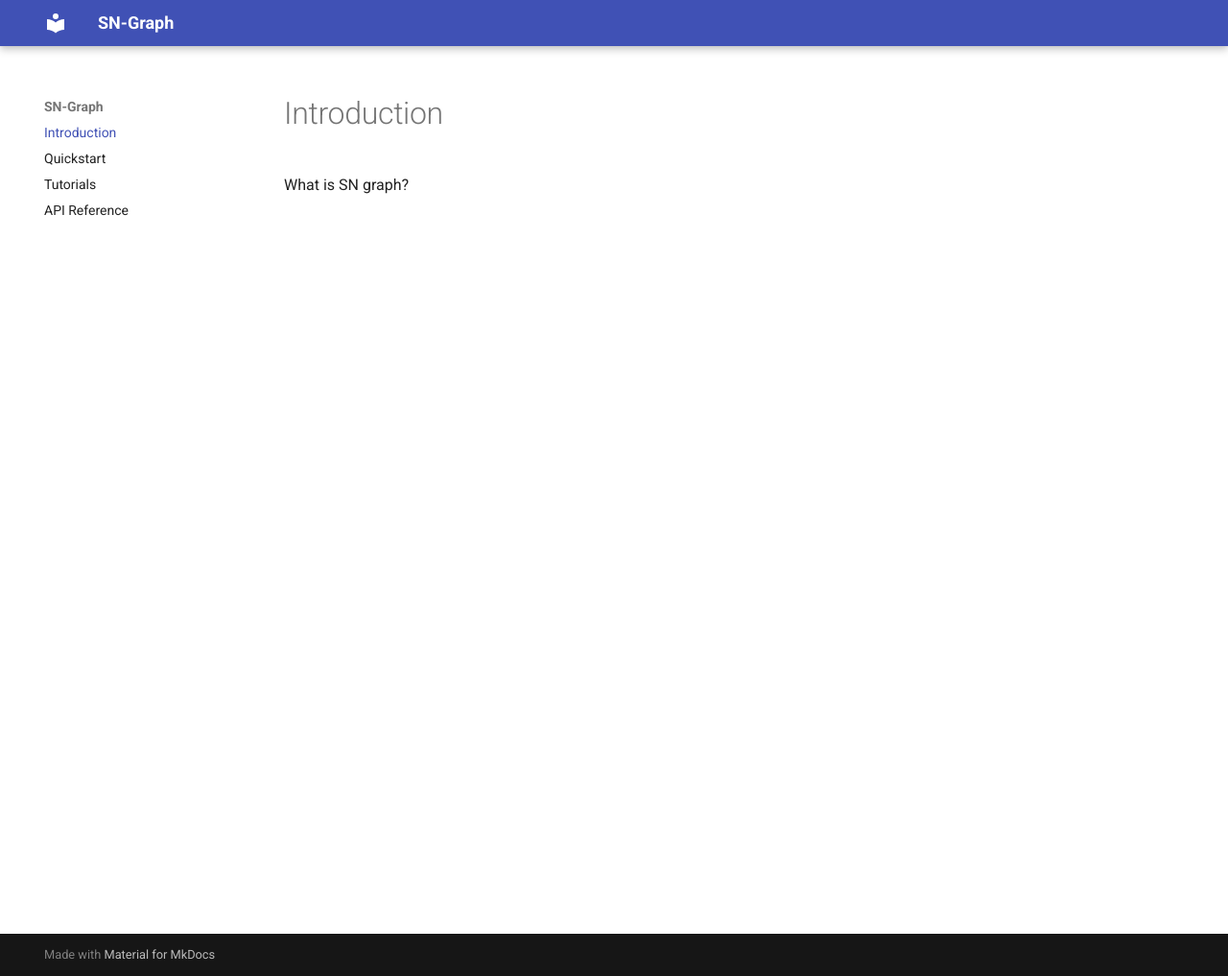
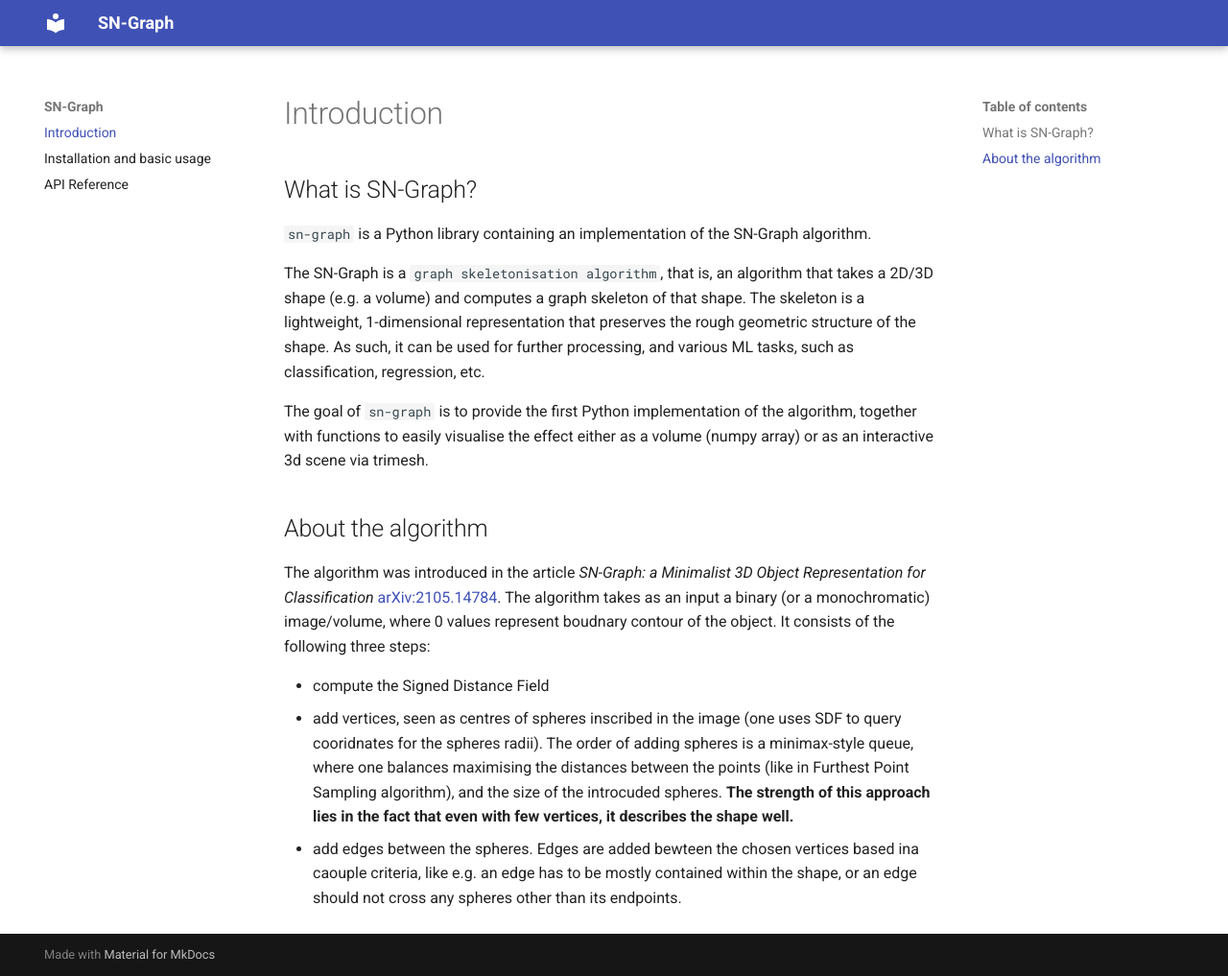
Before and after one commit to alexandrainst/sn-graph, an MkDocs documentation site: the page built from docs/index.md, in a window 1280 px wide and 1017 px high. Shown: the whole window at 96% size. Built offline with MkDocs 1.6.1 and Material for MkDocs 9.7.7, drawn with Linux system fonts in a browser that asks for light colours.

Commit message:
Improved the docs webpage.

```diff
--- a/docs/index.md
+++ b/docs/index.md
@@ -1,3 +1,22 @@
 # Introduction
 
-What is SN graph?
+
+
+
+## What is SN-Graph?
+
+`sn-graph` is a Python library containing an implementation of the SN-Graph algorithm.
+
+The SN-Graph is a `graph skeletonisation algorithm`, that is, an algorithm that takes a 2D/3D shape (e.g. a volume) and computes a graph skeleton of that shape. The skeleton is a lightweight, 1-dimensional representation that preserves the rough geometric structure of the shape. As such, it can be used for further processing, and various ML tasks, such as classification, regression, etc.
+
+The goal of `sn-graph` is to provide the first Python implementation of the algorithm, together with functions to easily visualise the effect either as a volume (numpy array) or as an interactive 3d scene via trimesh.
+
+
+## About the algorithm
+
+The algorithm was introduced in the article *SN-Graph: a Minimalist 3D Object Representation for Classification* [arXiv:2105.14784](https://arxiv.org/abs/2105.14784).
+The algorithm takes as an input a binary (or a monochromatic) image/volume, where 0 values represent boudnary contour of the object. It consists of the following three steps:
+
+  - compute the Signed Distance Field
+  - add vertices, seen as centres of spheres inscribed in the image (one uses SDF to query cooridnates for the spheres radii). The order of adding spheres is a minimax-style queue, where one balances maximising the distances between the points (like in Furthest Point Sampling algorithm), and the size of the introcuded spheres. **The strength of this approach lies in the fact that even with few vertices, it describes the shape well.**
+  - add edges between the spheres. Edges are added bewteen the chosen vertices based ina caouple criteria, like e.g. an edge has to be mostly contained within the shape, or an edge should not cross any spheres other than its endpoints.
--- a/mkdocs.yml
+++ b/mkdocs.yml
@@ -7,7 +7,6 @@ plugins:
 - mkdocstrings
 
 nav:
-- index.md
-- quickstart.md
-- tutorials.md
+- Introduction: index.md
+- Installation and basic usage: installation.md
 - API Reference: reference.md
```
Also changed, not shown: docs/installation.md (added, +46 -0 lines), docs/quickstart.md (deleted, +0 -12 lines), docs/tutorials.md (deleted, +0 -8 lines).
